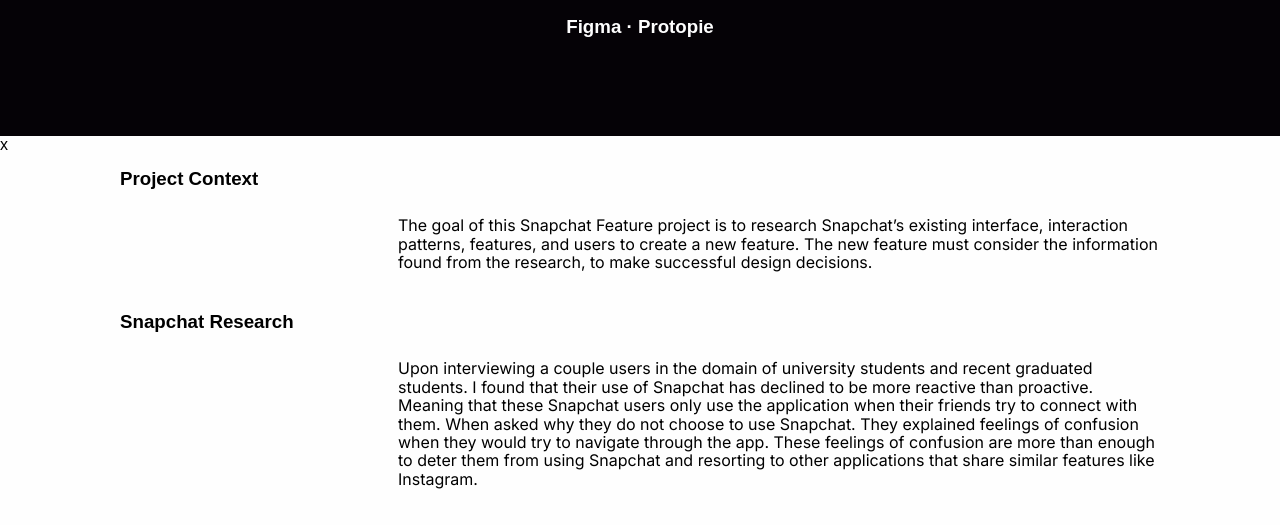
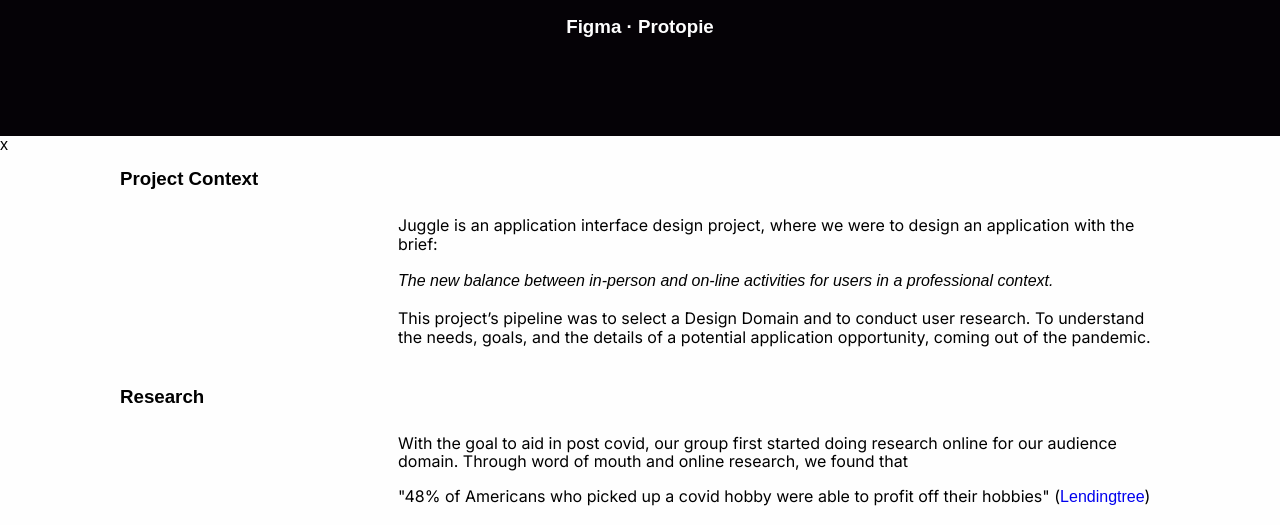
Before and after one commit to ncsung/ncsung.github.io, a plain HTML site: page juggle.html in a window 1280 px wide. Shown: the part 426-951 px from the top of the page. Drawn offline with Linux system fonts and the light colour scheme; files whose address does not match are found by name.

Commit message:
Update juggle.html

```diff
--- a/juggle.html
+++ b/juggle.html
@@ -41,15 +41,16 @@ x
               <h3>Project Context</h3>
 
                 <div class= "project-disc">
-                    <p>The goal of this Snapchat Feature project is to research Snapchat’s existing interface, interaction patterns, features, and users to create a new feature. The new feature must consider the information found from the research, to make successful design decisions. </p>
+                    <p>Juggle is an application interface design project, where we were to design an application with the brief:
+                      <br>
+                      <br><em>The new balance between in-person and on-line activities for users in a professional context.</em>
+                      <br>
+                      <br>This project’s pipeline was to select a Design Domain and to conduct user research. To understand the needs, goals, and the details of a potential application opportunity, coming out of the pandemic.
+                      </p>
 
                 </div>
 
-                <h3>Snapchat Research</h3>
-                  <div class= "project-disc image">
-                      <p>Upon interviewing a couple users in the domain of university students and recent graduated students. I found that their use of Snapchat has declined to be more reactive than proactive. Meaning that these Snapchat users only use the application when their friends try to connect with them. When asked why they do not choose to use Snapchat. They explained feelings of confusion when they would try to navigate through the app. These feelings of confusion are more than enough to deter them from using Snapchat and resorting to other applications that share similar features like Instagram.</p>
 
-                  </div>
 
                   <h3>Research</h3>
 
```
